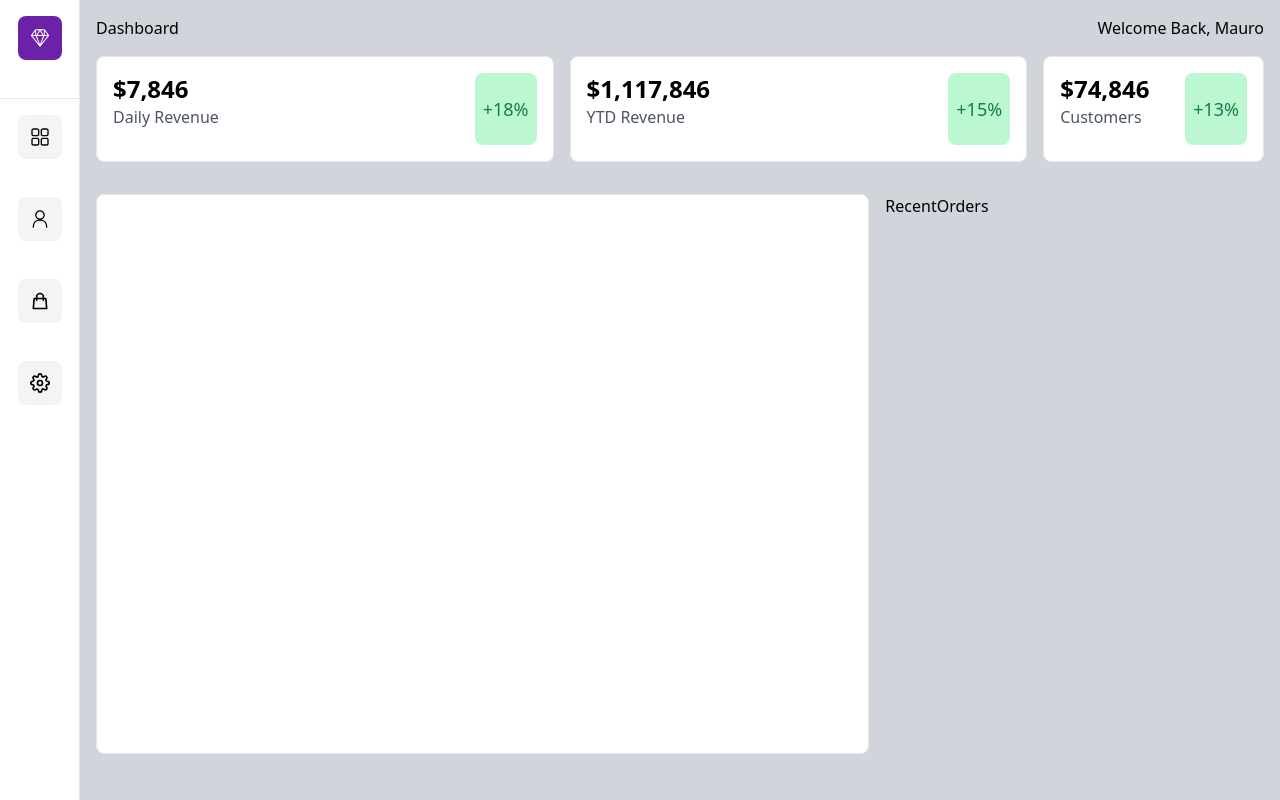
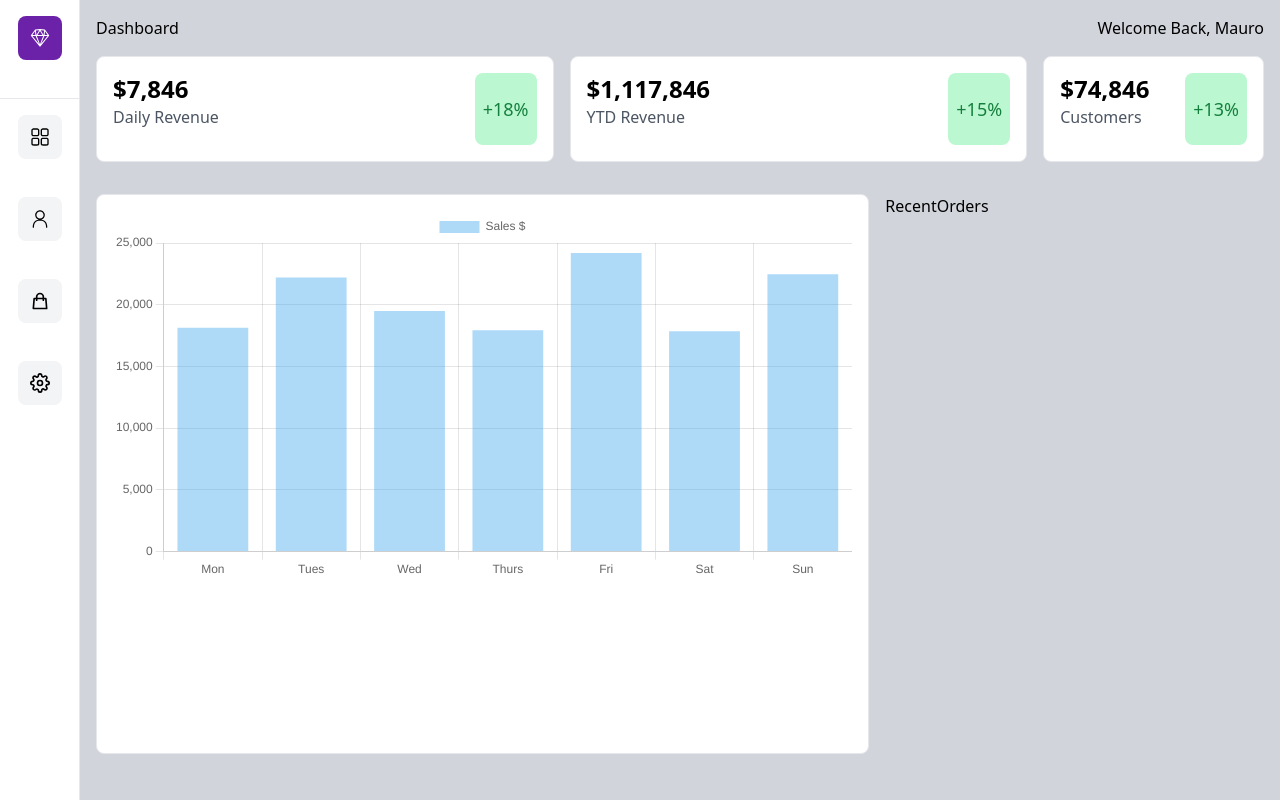
Before and after one commit to MioMauro/next13-dashboard, a Next.js app: page / in a window 1280 px wide. Built offline with nearby package versions, Linux system fonts and the light colour scheme.

Commit message:
rendering chart data

```diff
--- a/components/BarChart.jsx
+++ b/components/BarChart.jsx
@@ -26,6 +26,22 @@ const BarChart = () => {
     })
     const [chartOptions, setChartOptions] = useState({})
 
+    useEffect(() => {
+        setChartData({
+            labels: ['Mon', 'Tues', 'Wed', 'Thurs', 'Fri', 'Sat', 'Sun'],
+            datasets: [
+                {
+                    label: 'Sales $',
+                    data: [18127, 22201, 19490, 17938, 24182, 17842, 22475],
+                    borderColor: 'rgb(53, 162, 253)',
+                    backgroundColor: 'rgba(53, 162, 235, 0.4)',
+
+                },
+            ],
+        })
+
+    }, [])
+
 
 return (
     <>
```
